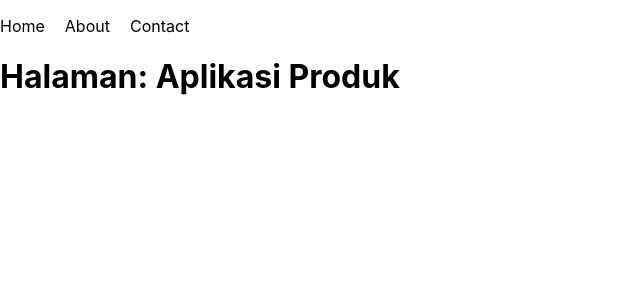
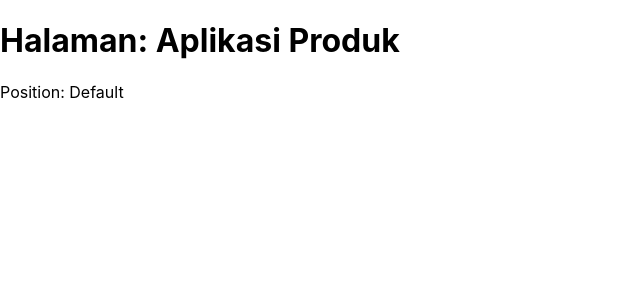
Before and after one commit to hydrocaeris/derakuma, a React (Create React App) app: page / in a window 1280 px wide. Shown: the top 300 px of the page, without its empty margins (0-640 px from the left). Built offline with nearby package versions, Linux system fonts and the light colour scheme.

Commit message:
Update App.js

```diff
--- a/src/App.js
+++ b/src/App.js
@@ -1,21 +1,29 @@
-import React from 'react';
-import withTitle from './withTitle';
-import Header from './components/Header';
+// start file App.js
+import React, { useState } from 'react';
+import { withTitle } from "./withTitle";
 
 const App = (props) => {
-  // Data daftar menu
-  const listMenu = [
-    { code: 'home', name: 'Home' },
-    { code: 'about', name: 'About' },
-    { code: 'contact', name: 'Contact' },
-  ];
+  // Deklarasi dan inisialisasi state 'position' dengan nilai awal "Default"
+  const [position, setPosition] = useState("Default"); // deklarasi dan inisialisasi, local scope
+
+  // Fungsi untuk mengubah nilai 'position' saat mouse masuk (hover)
+  const handleMouseEnter = () => {
+    setPosition("Hovered"); // mengubah nilai position menjadi "Hovered"
+  };
+
+  // Fungsi untuk mengembalikan nilai 'position' saat mouse keluar dari elemen
+  const handleMouseLeave = () => {
+    setPosition("Default"); // mengembalikan nilai position ke "Default"
+  };
 
   return (
-    <div className="App">
-      <Header listMenu={listMenu} />
+    <div className="App" onMouseEnter={handleMouseEnter} onMouseLeave={handleMouseLeave}>
       <h1>Halaman: {props.title}</h1>
+      {/* Menampilkan nilai variabel position */}
+      <p>Position: {position}</p>
     </div>
   );
 };
 
 export default withTitle(App);
+// end file App.js
```
